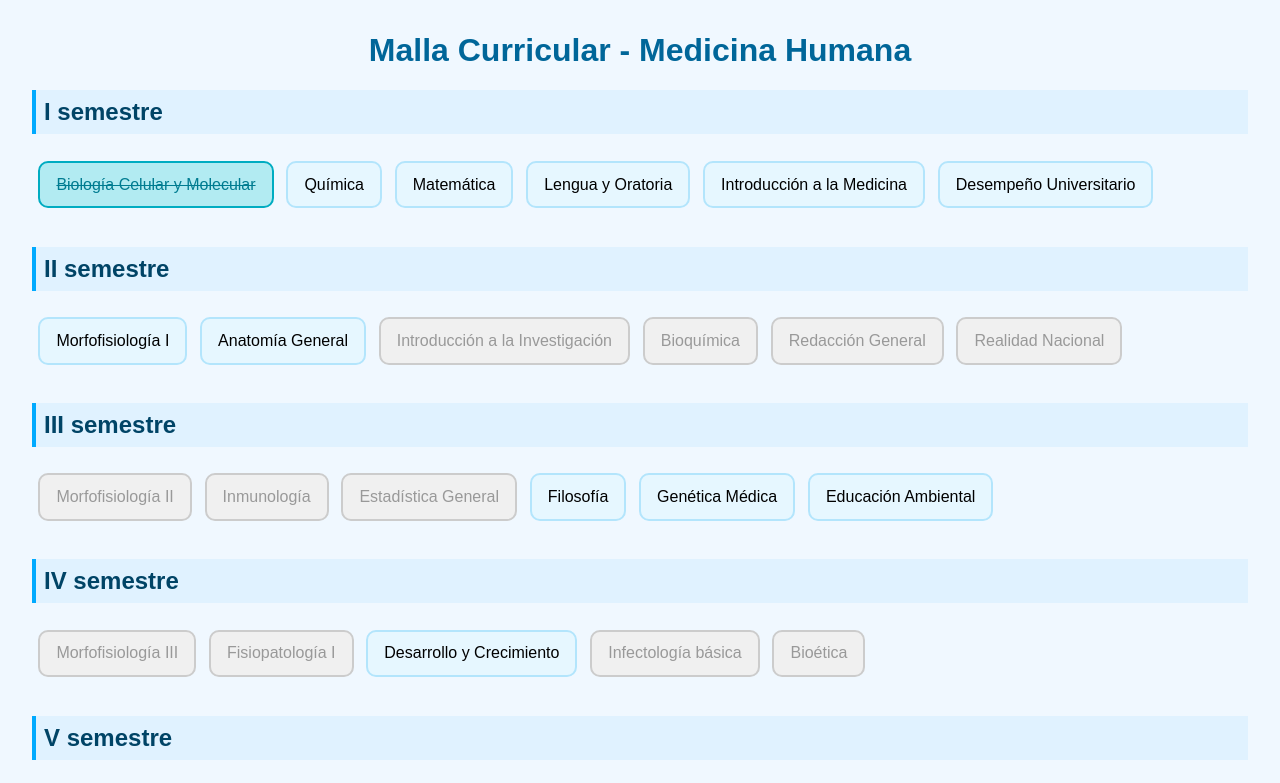
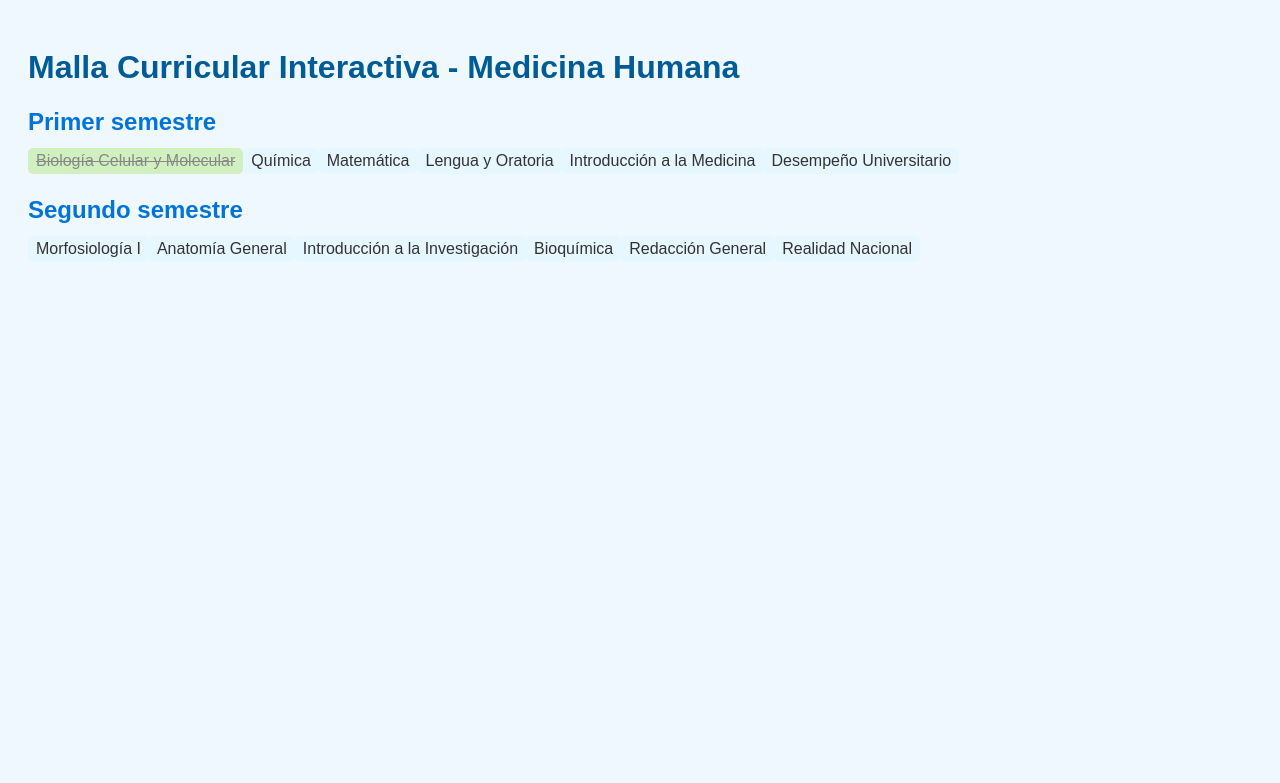
Before and after one commit to neumocito/malla-med-humana-ucsur, a plain HTML site: page index.html in a window 1280 px wide. Both pictures are taken after a click on the element "Biología Celular y Molecular". Shown: the top 783 px of the page. Drawn offline with Linux system fonts and the light colour scheme.

Commit message:
Add files via upload

```diff
--- a/estilos.css
+++ b/estilos.css
@@ -1,51 +1,40 @@
+
 body {
   font-family: Arial, sans-serif;
   background-color: #f0f8ff;
-  margin: 2rem;
+  color: #333;
+  padding: 20px;
 }
 
 h1 {
-  text-align: center;
-  color: #006699;
+  color: #005b96;
 }
 
 .semestre {
-  margin-bottom: 2rem;
+  margin-bottom: 20px;
 }
 
 .semestre h2 {
-  background-color: #e0f2ff;
-  color: #004466;
-  padding: 0.5rem;
-  border-left: 4px solid #00aaff;
+  color: #0074d9;
+  margin-bottom: 10px;
 }
 
 .ramo {
+  cursor: pointer;
+  padding: 4px 8px;
+  margin: 2px 0;
   display: inline-block;
-  margin: 0.4rem;
-  padding: 0.8rem 1rem;
+  border-radius: 5px;
   background-color: #e6f7ff;
-  border: 2px solid #b3e5fc;
-  border-radius: 10px;
-  cursor: pointer;
-  transition: all 0.2s;
-  user-select: none;
+  transition: background-color 0.3s ease;
 }
 
 .ramo:hover {
-  background-color: #d0f0ff;
+  background-color: #cceeff;
 }
 
 .ramo.aprobado {
-  background-color: #b2ebf2;
-  border-color: #00acc1;
   text-decoration: line-through;
-  color: #007c91;
+  color: #888;
+  background-color: #d0f0c0;
 }
-
-.ramo.bloqueado {
-  background-color: #f0f0f0;
-  border-color: #ccc;
-  color: #999;
-  cursor: not-allowed;
-}
--- a/index.html
+++ b/index.html
@@ -1,13 +1,14 @@
+
 <!DOCTYPE html>
 <html lang="es">
 <head>
   <meta charset="UTF-8" />
   <meta name="viewport" content="width=device-width, initial-scale=1.0"/>
-  <title>Malla Medicina Humana</title>
-  <link rel="stylesheet" href="estilos.css">
+  <title>Malla Curricular Interactiva - Medicina Humana</title>
+  <link rel="stylesheet" href="estilos.css" />
 </head>
 <body>
-  <h1>Malla Curricular - Medicina Humana</h1>
+  <h1>Malla Curricular Interactiva - Medicina Humana</h1>
   <div id="contenedor-malla"></div>
   <script src="script.js"></script>
 </body>
--- a/script.js
+++ b/script.js
@@ -1,158 +1,54 @@
+
 const malla = {
-  "I semestre": {
-    "Biología Celular y Molecular": [],
-    "Química": [],
-    "Matemática": [],
-    "Lengua y Oratoria": [],
-    "Introducción a la Medicina": [],
-    "Desempeño Universitario": []
-  },
-  "II semestre": {
-    "Morfofisiología I": ["Biología Celular y Molecular"],
-    "Anatomía General": ["Biología Celular y Molecular"],
-    "Introducción a la Investigación": ["Lengua y Oratoria"],
-    "Bioquímica": ["Química"],
-    "Redacción General": ["Lengua y Oratoria"],
-    "Realidad Nacional": ["Desempeño Universitario"]
-  },
-  "III semestre": {
-    "Morfofisiología II": ["Morfofisiología I", "Anatomía General"],
-    "Inmunología": ["Morfofisiología I"],
-    "Estadística General": ["Matemática"],
-    "Filosofía": [],
-    "Genética Médica": ["Biología Celular y Molecular"],
-    "Educación Ambiental": []
-  },
-  "IV semestre": {
-    "Morfofisiología III": ["Morfofisiología II", "Anatomía General"],
-    "Fisiopatología I": ["Morfofisiología II"],
-    "Desarrollo y Crecimiento": ["Biología Celular y Molecular"],
-    "Infectología básica": ["Morfofisiología I", "Bioquímica"],
-    "Bioética": ["Introducción a la Medicina", "Redacción General"]
-  },
-  "V semestre": {
-    "Morfofisiología IV": ["Morfofisiología III"],
-    "Fisiopatología II": ["Fisiopatología I"],
-    "Salud Mental": ["Filosofía"],
-    "Fundamentos de Medicina Intercultural": ["Filosofía", "Realidad Nacional"],
-    "Bioestadística": ["Estadística General"]
-  },
-  "VI semestre": {
-    "Anatomía Patológica": ["Fisiopatología II"],
-    "Farmacología": ["Infectología básica"],
-    "Semiología": ["Morfofisiología III", "Fisiopatología I", "Inmunología"],
-    "Semiología basada en Simulación": ["Morfofisiología III", "Fisiopatología I"],
-    "Apoyo al diagnóstico": ["Morfofisiología IV"]
-  },
-  "VII semestre": {
-    "Metodología de la Investigación": ["Bioestadística"],
-    "Epidemiología": ["Bioestadística"],
-    "Nutrición y Prácticas Saludables": ["Farmacología"],
-    "Seguridad del Paciente y Calidad de la Atención Médica": ["Bioética"],
-    "Medicina Interna I": ["Semiología", "Semiología basada en Simulación", "Anatomía Patológica"]
-  },
-  "VIII semestre": {
-    "Medicina Basada en la Evidencia": ["Metodología de la Investigación", "Epidemiología"],
-    "Salud Pública": ["Epidemiología"],
-    "Atención Primaria en Salud": ["Epidemiología"],
-    "Medicina Interna II": ["Medicina Interna I"]
-  },
-  "IX semestre": {
-    "Tesis I": ["Medicina Basada en la Evidencia"],
-    "Medicina Interna III": ["Medicina Interna II"],
-    "Simulación Clínica Integrada": ["Medicina Interna II"],
-    "Terapéutica": ["Medicina Interna II"],
-    "Medicina Legal": ["Semiología", "Semiología basada en Simulación"]
-  },
-  "X semestre": {
-    "Análisis de Casos I": ["Medicina Interna III", "Simulación Clínica Integrada", "Terapéutica"],
-    "Cirugía": ["Medicina Interna III", "Simulación Clínica Integrada"],
-    "Simulación Quirúrgica": ["Medicina Interna III", "Simulación Clínica Integrada"],
-    "Cuidados Paliativos y Rehabilitación Física": ["Terapéutica"],
-    "Ecografía": ["Semiología", "Apoyo al diagnóstico"]
-  },
-  "XI semestre": {
-    "Tesis II": ["Tesis I"],
-    "Pediatría": ["Medicina Interna III"],
-    "Simulación Pediátrica": ["Simulación Clínica Integrada"],
-    "Ginecología y Obstetricia": ["Cirugía"],
-    "Simulación Gineco-Obstetra": ["Simulación Quirúrgica"]
-  },
-  "XII semestre": {
-    "Análisis de Casos II": ["Análisis de Casos I"],
-    "Gerencia en Salud": ["Atención Primaria en Salud"],
-    "Informática Biomédica": ["Atención Primaria en Salud"],
-    "Pre-Internado": [
-      "Biología Celular y Molecular", "Química", "Matemática", "Lengua y Oratoria", "Introducción a la Medicina", "Desempeño Universitario",
-      "Morfofisiología I", "Anatomía General", "Introducción a la Investigación", "Bioquímica", "Redacción General", "Realidad Nacional",
-      "Morfofisiología II", "Inmunología", "Estadística General", "Filosofía", "Genética Médica", "Educación Ambiental",
-      "Morfofisiología III", "Fisiopatología I", "Desarrollo y Crecimiento", "Infectología básica", "Bioética",
-      "Morfofisiología IV", "Fisiopatología II", "Salud Mental", "Fundamentos de Medicina Intercultural", "Bioestadística",
-      "Anatomía Patológica", "Farmacología", "Semiología", "Semiología basada en Simulación", "Apoyo al diagnóstico",
-      "Metodología de la Investigación", "Epidemiología", "Nutrición y Prácticas Saludables", "Seguridad del Paciente y Calidad de la Atención Médica",
-      "Medicina Interna I", "Medicina Basada en la Evidencia", "Salud Pública", "Atención Primaria en Salud", "Medicina Interna II",
-      "Tesis I", "Medicina Interna III", "Simulación Clínica Integrada", "Terapéutica", "Medicina Legal",
-      "Análisis de Casos I", "Cirugía", "Simulación Quirúrgica", "Cuidados Paliativos y Rehabilitación Física", "Ecografía",
-      "Tesis II", "Pediatría", "Simulación Pediátrica", "Ginecología y Obstetricia", "Simulación Gineco-Obstetra",
-      "Análisis de Casos II", "Gerencia en Salud", "Informática Biomédica"
-    ]
-  },
-  "XIII y XIV semestre": {
-    "Trabajo de Investigación": ["Pre-Internado"],
-    "Internado en Cirugía": ["Pre-Internado"],
-    "Internado en Ginecología y Obstetricia": ["Pre-Internado"],
-    "Internado en Medicina": ["Pre-Internado"],
-    "Internado en Pediatría": ["Pre-Internado"]
-  }
+  "Primer semestre": [
+    "Biología Celular y Molecular",
+    "Química",
+    "Matemática",
+    "Lengua y Oratoria",
+    "Introducción a la Medicina",
+    "Desempeño Universitario"
+  ],
+  "Segundo semestre": [
+    "Morfosiología I",
+    "Anatomía General",
+    "Introducción a la Investigación",
+    "Bioquímica",
+    "Redacción General",
+    "Realidad Nacional"
+  ]
 };
 
-const contenedor = document.getElementById("contenedor-malla");
-const estado = JSON.parse(localStorage.getItem("estadoMalla") || "{}");
+function construirMalla() {
+  const contenedor = document.getElementById("contenedor-malla");
+  contenedor.innerHTML = "";
 
-function esDesbloqueado(nombre) {
-  for (const semestre of Object.values(malla)) {
-    for (const [ramo, requisitos] of Object.entries(semestre)) {
-      if (ramo === nombre) {
-        return requisitos.every(req => estado[req]);
-      }
-    }
-  }
-  return false;
-}
+  for (const [semestre, ramos] of Object.entries(malla)) {
+    const divSemestre = document.createElement("div");
+    divSemestre.className = "semestre";
 
-function construirMalla() {
-  contenedor.innerHTML = "";
-  for (const [semestre, ramos] of Object.entries(malla)) {
-    const divSem = document.createElement("div");
-    divSem.className = "semestre";
-    const h2 = document.createElement("h2");
-    h2.textContent = semestre;
-    divSem.appendChild(h2);
+    const titulo = document.createElement("h2");
+    titulo.textContent = semestre;
+    divSemestre.appendChild(titulo);
 
-    for (const [ramo, requisitos] of Object.entries(ramos)) {
+    ramos.forEach((ramo) => {
       const divRamo = document.createElement("div");
+      divRamo.className = "ramo";
       divRamo.textContent = ramo;
-      divRamo.className = "ramo";
 
-      if (estado[ramo]) {
+      if (localStorage.getItem(ramo) === "aprobado") {
         divRamo.classList.add("aprobado");
-      } else if (!esDesbloqueado(ramo) && requisitos.length > 0) {
-        divRamo.classList.add("bloqueado");
       }
 
       divRamo.addEventListener("click", () => {
-        if (divRamo.classList.contains("bloqueado")) return;
-
-        estado[ramo] = !estado[ramo];
-        localStorage.setItem("estadoMalla", JSON.stringify(estado));
-        construirMalla();
+        divRamo.classList.toggle("aprobado");
+        localStorage.setItem(ramo, divRamo.classList.contains("aprobado") ? "aprobado" : "");
       });
 
-      divSem.appendChild(divRamo);
-    }
+      divSemestre.appendChild(divRamo);
+    });
 
-    contenedor.appendChild(divSem);
+    contenedor.appendChild(divSemestre);
   }
 }
 
-construirMalla();
+window.addEventListener("DOMContentLoaded", construirMalla);
```
